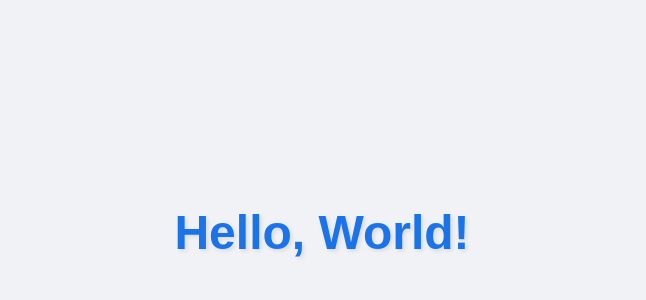
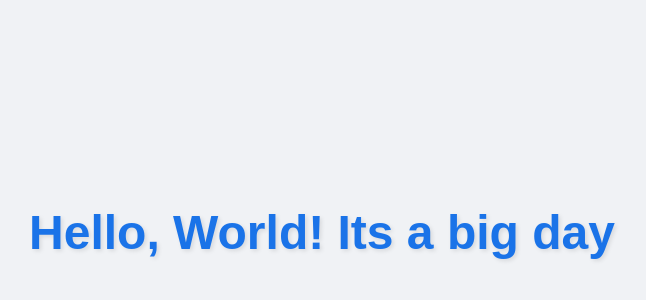
Before and after one commit to ssebestyen-sovrn/market-model, a plain HTML site: page index.html in a window 1280 px wide. Shown: the part 168-468 px from the top of the page, without its empty margins (318-964 px from the left). Drawn offline with Linux system fonts and the light colour scheme.

Commit message:
Update index.html

```diff
--- a/index.html
+++ b/index.html
@@ -27,6 +27,6 @@
     </style>
 </head>
 <body>
-    <h1>Hello, World!</h1>
+    <h1>Hello, World! Its a big day</h1>
 </body>
 </html>
```
